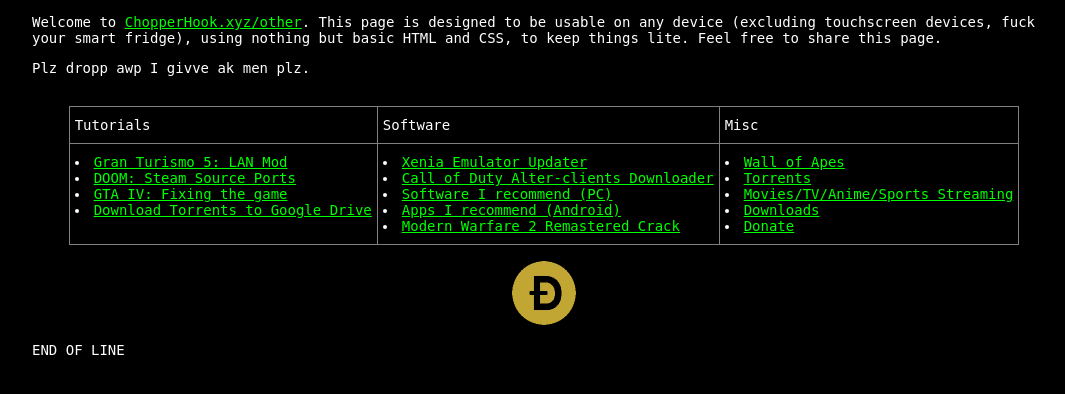
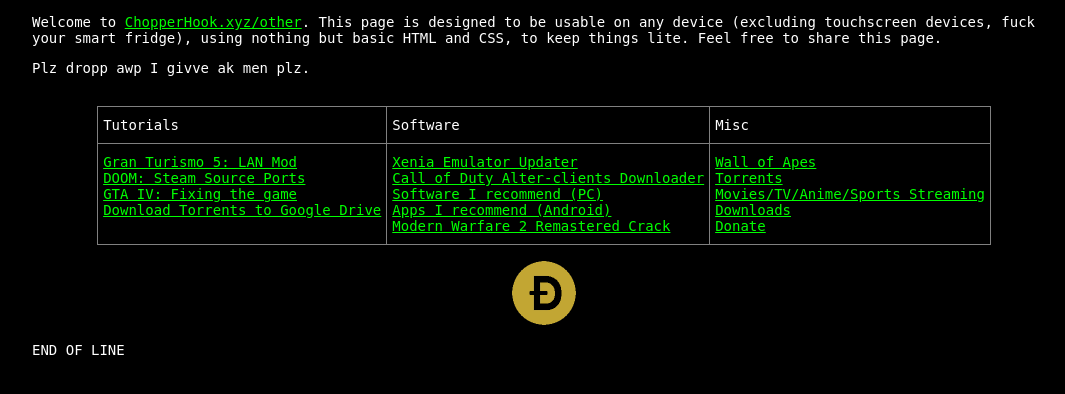
Before and after one commit to Chopper1337/ChopperNet, a PHP site: page /other in a window 1280 px wide. Shown: the top 394 px of the page, without its empty margins (96-1161 px from the left). Run offline with PHP 8.4, Linux system fonts and the light colour scheme.

Commit message:
Fixed the lists ok

```diff
--- a/lite.css
+++ b/lite.css
@@ -20,4 +20,10 @@
 
 .tg .tg-0lax{text-align:left;vertical-align:top}
 
+ul {
+  list-style-type: none;
+  padding: 0;
+  margin: 0;
+}
+
 @media screen and (max-width: 767px) {.tg {width: auto !important;}.tg col {width: auto !important;}.tg-wrap {overflow-x: auto;-webkit-overflow-scrolling: touch;margin: auto 0px;}}
--- a/other/index.html
+++ b/other/index.html
@@ -24,23 +24,31 @@
     <tbody>
     <tr>
         <td class="tg-0lax">
+			<ul>
 				<li><a href="https://chopperhook.xyz/GT5LAN" target="_blank">Gran Turismo 5: LAN Mod</a>
 				<li><a href="https://chopperhook.xyz/doom" target="_blank">DOOM: Steam Source Ports</a>
 				<li><a href="https://chopperhook.xyz/GTA4" target="_blank">GTA IV: Fixing the game</a>
 				<li><a href="https://chopperhook.xyz/torrentstodrive" target="_blank">Download Torrents to Google Drive</a>
+			</ul>
 		</td>
         <td class="tg-0lax">
+			<ul>
 				<li><a href="https://chopperhook.xyz/xeniaupdater" target="_blank">Xenia Emulator Updater</a>
 				<li><a href="https://chopperhook.xyz/freecod" target="_blank">Call of Duty Alter-clients Downloader</a>
 				<li><a href="https://chopperhook.xyz/software" target="_blank">Software I recommend (PC)</a>
 				<li><a href="https://chopperhook.xyz/applications" target="_blank">Apps I recommend (Android)</a>
-            <li><a href="https://chopperhook.xyz/MW2RCRK" target="_blank">Modern Warfare 2 Remastered Crack</a></td>
+				<li><a href="https://chopperhook.xyz/MW2RCRK" target="_blank">Modern Warfare 2 Remastered Crack</a>
+			</ul>
+		</td>
         <td class="tg-0lax">
+			<ul>
 				<li><a href="https://chopperhook.xyz/wallofapes" target="_blank">Wall of Apes</a>
 				<li><a href="https://chopperhook.xyz/torrentz" target="_blank">Torrents</a>
 				<li><a href="https://chopperhook.xyz/freemedia" target="_blank">Movies/TV/Anime/Sports Streaming</a>
 				<li><a href="https://chopperhook.xyz/downloads" target="_blank">Downloads</a>
-            <li><a href="https://chopperhook.xyz/donate" target="_blank">Donate</a></td>
+				<li><a href="https://chopperhook.xyz/donate" target="_blank">Donate</a>
+			</ul>
+		</td>
     </tr>
     </tbody>
 </table>
```
Lines whose indentation alone changed are shown as unchanged.
